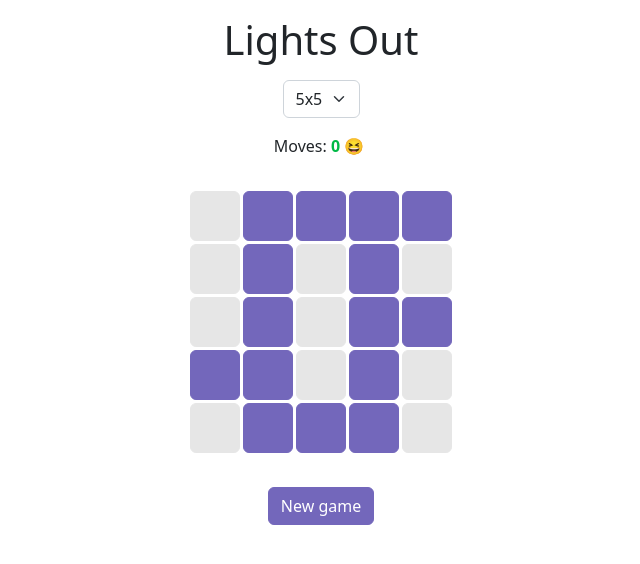
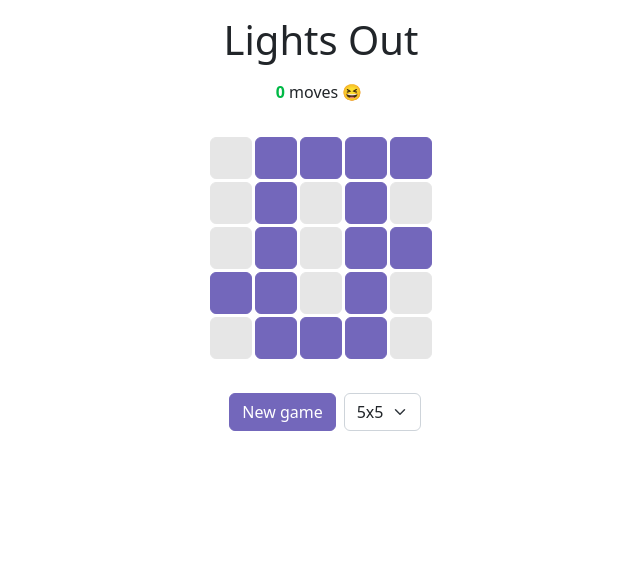
Before and after one commit to mjordonez2001/lights-out, a React (Vite) app: page / in a window 1280 px wide. Shown: the top 564 px of the page, without its empty margins (319-959 px from the left). Built offline with nearby package versions, Linux system fonts and the light colour scheme.

Commit message:
Fix start animation on size change

```diff
--- a/src/App.jsx
+++ b/src/App.jsx
@@ -21,7 +21,7 @@ function App() {
   }, [size]);
 
   useEffect(() => {
-    if (checkWin(arrayGrid)) {
+    if (checkWin(arrayGrid) && arrayGrid.length) {
       setWinAlert(true);
     }
   }, [arrayGrid]);
@@ -37,6 +37,7 @@ function App() {
 
   const onSizeChange = ({ target }) => {
     setSize(Number(target.value));
+    setArrayGrid([]);
   };
 
   const onToggle = (y, x) => {
@@ -77,19 +78,6 @@ function App() {
   return (
     <div className="container text-center mt-3">
       <h1>Lights Out</h1>
-      <div className="d-flex justify-content-center my-3">
-        <select
-          className="form-select"
-          aria-label="Size"
-          onChange={onSizeChange}
-        >
-          <option value="5">5x5</option>
-          <option value="6">6x6</option>
-          <option value="7">7x7</option>
-          <option value="8">8x8</option>
-          <option value="9">9x9</option>
-        </select>
-      </div>
 
       {winAlert ? (
         <div className="alert alert-success" role="alert">
@@ -99,21 +87,37 @@ function App() {
         <></>
       )}
 
-      <div>
-        Moves:&nbsp;
+      <div className="mt-3">
         <span
           className="movesCounter"
           style={{ color: `rgb(${rgb[0]}, ${rgb[1]}, ${rgb[2]})` }}
         >
           {moves}
         </span>
+        &nbsp;moves
         <span className="mx-1">{emoji}</span>
       </div>
 
       <TileBoard arrayGrid={arrayGrid} onToggle={onToggle} />
-      <button className="btn btn-primary mt-5 newGame" onClick={onRestart}>
-        New game
-      </button>
+
+      <div className="d-flex justify-content-center mt-5 mb-3">
+        <button className="btn btn-primary newGame mx-2" onClick={onRestart}>
+          New game
+        </button>
+        <div>
+          <select
+            className="form-select"
+            aria-label="Size"
+            onChange={onSizeChange}
+          >
+            <option value="5">5x5</option>
+            <option value="6">6x6</option>
+            <option value="7">7x7</option>
+            <option value="8">8x8</option>
+            <option value="9">9x9</option>
+          </select>
+        </div>
+      </div>
     </div>
   );
 }
--- a/src/tile-board/Tile.css
+++ b/src/tile-board/Tile.css
@@ -1,6 +1,6 @@
 .tile {
-  width: 50px;
-  height: 50px;
+  width: 42px;
+  height: 42px;
   margin: 1.5px;
   opacity: 0;
   transition-duration: .25s;
```
